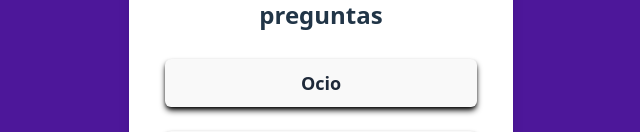
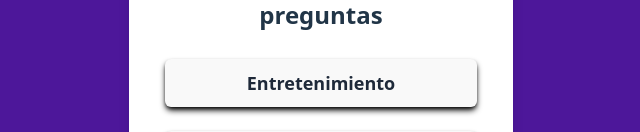
Before and after one commit to Jose-designer-23/riqueza-por-inteligencia, a React (Vite) app: page / in a window 1280 px wide. Both pictures are taken after a click on the button "Empezar a Jugar". Shown: the part 263-395 px from the top of the page, without its empty margins (319-959 px from the left). Built offline with nearby package versions, Linux system fonts and the light colour scheme.

Commit message:
Arreglos superficiales de nombres en la aplicación

```diff
--- a/src/Inicio.jsx
+++ b/src/Inicio.jsx
@@ -20,7 +20,7 @@ const Inicio = ({playMusic}) => {
 
         <div className=" bg-[#f1f0dc] rounded-xl shadow-xl p-2 border-8 border-violet-600  flex flex-col items-center justify-center text-center ">
           <h1 className="sm:text-4xl text-2xl font-bold mb-4">Riqueza por Inteligencia</h1>
-          <p className="sm:text-lg text-md mb-6 text-justify font-semibold p-2">Serás capaz de llegar a la pregunta 15 y llevarte un millón de euros? El juego consta de 15 preguntas,
+          <p className="sm:text-lg text-md mb-6 text-justify font-semibold p-2">¿Serás capaz de llegar a la pregunta 15 y llevarte un millón de euros? El juego consta de 15 preguntas,
             cada vez que aciertes pasas a la siguiente pregunta, si fallas se termina el juego y perderás todo el dinero acumulado. </p>
 
             <p className="font-bold text-center text-xl sm:text-2xl mb-2">Comodines: </p>
@@ -50,10 +50,10 @@ const Inicio = ({playMusic}) => {
                         <h2 className="text-2xl font-bold mb-6">Elige la temática de las preguntas</h2>
                         <div className="flex flex-col gap-4">
                             <button
-                                onClick={() => handleStartGame('ocio')}
+                                onClick={() => handleStartGame('entretenimiento')}
                                 className="bg-purple-600 text-white py-3 px-6 rounded-lg font-bold text-lg hover:bg-purple-700 transition-colors"
                             >
-                                Ocio
+                                Entretenimiento
                             </button>
                             <button
                                 onClick={() => handleStartGame('culturaGeneral')}
--- a/src/Juego.jsx
+++ b/src/Juego.jsx
@@ -47,7 +47,7 @@ const Juego = ({musicaFondoRef, stopMusic}) => {
 
     const location = useLocation();
 
-    const categoria = location.state?.categoria || 'ocio';
+    const categoria = location.state?.categoria || 'entretenimiento';
 
     useEffect(() => {
         musicaAciertoRef.current = new Audio("/sounds/acierto.mp3");
--- a/src/data/preguntas.js
+++ b/src/data/preguntas.js
@@ -1,5 +1,5 @@
 export default {
-    ocio: [
+    entretenimiento: [
         {
             "pregunta": "¿En qué época histórica se desarrolla la historia de Ezio Auditore?",
             "respuesta": [
@@ -118,7 +118,7 @@ export default {
             ]
         },
         {
-            "pregunta": "¿Con qué restauran el adn de los dinosaurios en la película 'Parque Jurásico'?",
+            "pregunta": "¿Con qué restauran el ADN de los dinosaurios en la película 'Parque Jurásico'?",
             "respuesta": [
                 { "texto": "Con sangre de mosquito fosilizado en ámbar", "correcta": true },
                 { "texto": "Con sangre de dinosaurio fosilizado en ámbar", "correcta": false },
```
